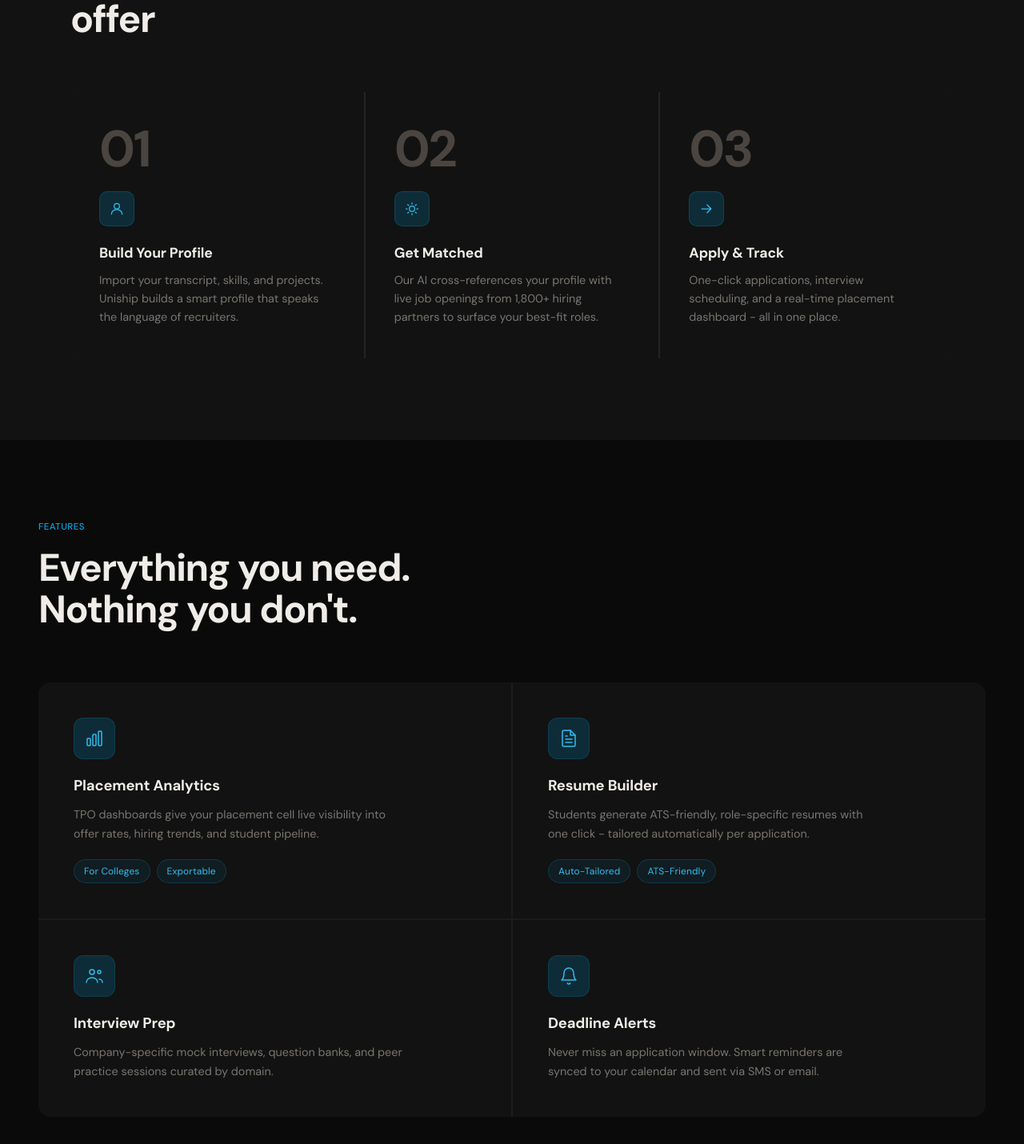
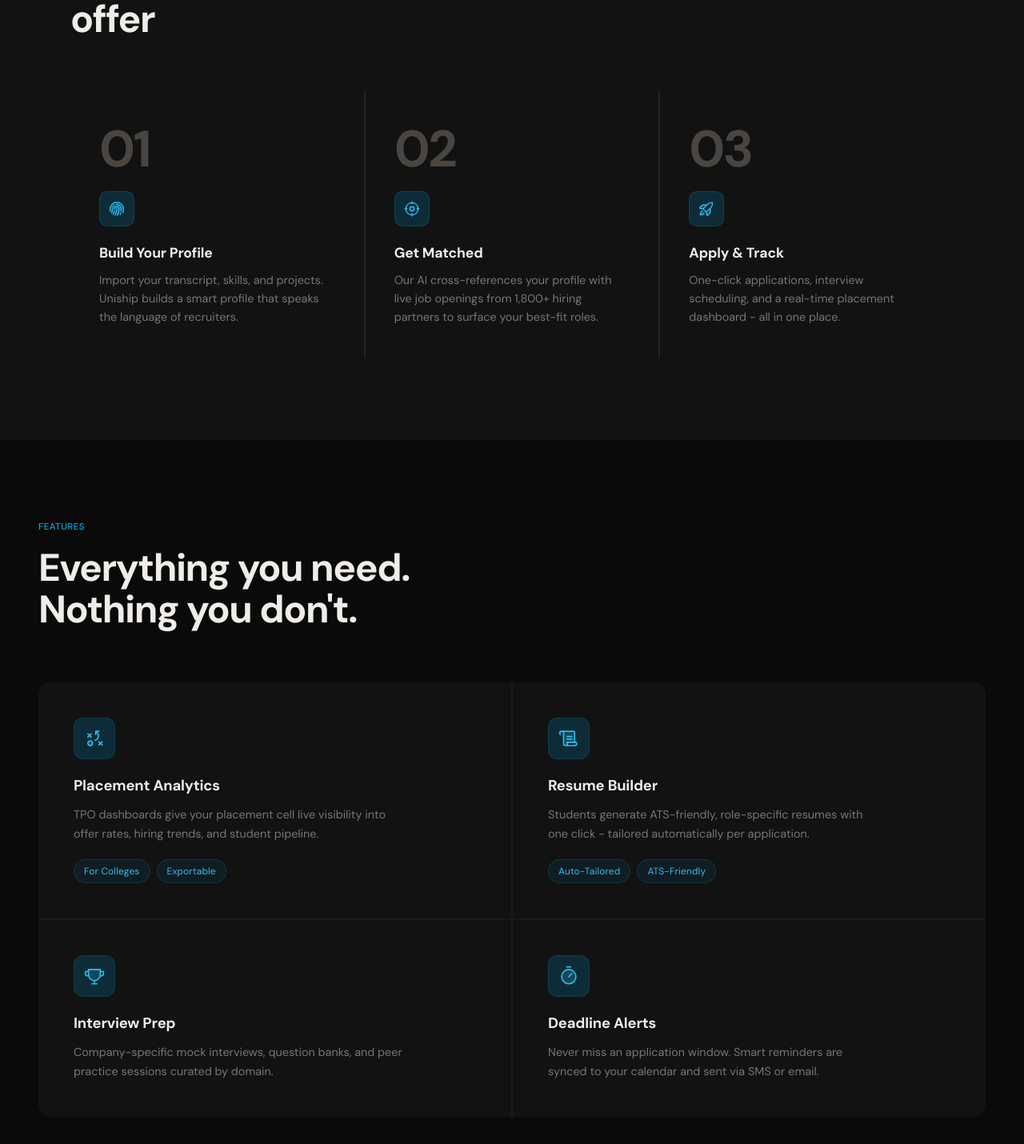
Before and after one commit to mittahateclub/uniship, a Next.js app: page / in a window 1280 px wide. Shown: the part 990-2420 px from the top of the page at 80% size. Built offline with nearby package versions, Linux system fonts and the light colour scheme; no server answers.

Commit message:
practice questions

```diff
--- a/app/(protected)/user/test-portal/[id]/page.tsx
+++ b/app/(protected)/user/test-portal/[id]/page.tsx
@@ -472,9 +472,10 @@ export default function TakeTest({ params }: { params: Promise<{ id: string }> }
     setChecks(c => ({ ...c, internet: 'checking' }));
     try {
       const start = performance.now();
-      await fetch('https://www.google.com/favicon.ico', { mode: 'no-cors', cache: 'no-store' });
+      // Ping own origin — always allowed by CSP 'self' and proves server reachability
+      await fetch('/api/compile', { method: 'HEAD', cache: 'no-store' });
       const latency = Math.round(performance.now() - start);
-      setChecks(c => ({ ...c, internet: latency < 2000 ? 'pass' : 'slow' }));
+      setChecks(c => ({ ...c, internet: latency < 3000 ? 'pass' : 'slow' }));
     } catch {
       setChecks(c => ({ ...c, internet: 'fail' }));
     }
--- a/app/landing-page.tsx
+++ b/app/landing-page.tsx
@@ -6,6 +6,15 @@ import { useEffect, useState } from 'react';
 import Link from 'next/link';
 import Image from 'next/image';
 import { DM_Sans } from 'next/font/google';
+import {
+  Fingerprint,
+  Crosshair,
+  RocketLaunch,
+  Strategy,
+  Scroll,
+  Trophy,
+  Timer,
+} from '@phosphor-icons/react';
 
 const dmSans = DM_Sans({
   subsets: ['latin'],
@@ -511,10 +520,7 @@ export default function Home() {
             <div className="step">
               <div className="step-num">01</div>
               <div className="step-icon">
-                <svg viewBox="0 0 24 24" fill="none" strokeWidth="1.5" strokeLinecap="round" strokeLinejoin="round">
-                  <circle cx="12" cy="8" r="4" />
-                  <path d="M4 20c0-4 3.582-7 8-7s8 3 8 7" />
-                </svg>
+                <Fingerprint weight="duotone" />
               </div>
               <h3>Build Your Profile</h3>
               <p>Import your transcript, skills, and projects. Uniship builds a smart profile that speaks the language of recruiters.</p>
@@ -523,10 +529,7 @@ export default function Home() {
             <div className="step">
               <div className="step-num">02</div>
               <div className="step-icon">
-                <svg viewBox="0 0 24 24" fill="none" strokeWidth="1.5" strokeLinecap="round" strokeLinejoin="round">
-                  <path d="M12 3v2M12 19v2M3 12h2M19 12h2M5.636 5.636l1.414 1.414M16.95 16.95l1.414 1.414M5.636 18.364l1.414-1.414M16.95 7.05l1.414-1.414" />
-                  <circle cx="12" cy="12" r="4" />
-                </svg>
+                <Crosshair weight="duotone" />
               </div>
               <h3>Get Matched</h3>
               <p>Our AI cross-references your profile with live job openings from 1,800+ hiring partners to surface your best-fit roles.</p>
@@ -535,9 +538,7 @@ export default function Home() {
             <div className="step">
               <div className="step-num">03</div>
               <div className="step-icon">
-                <svg viewBox="0 0 24 24" fill="none" strokeWidth="1.5" strokeLinecap="round" strokeLinejoin="round">
-                  <path d="M5 12h14M13 6l6 6-6 6" />
-                </svg>
+                <RocketLaunch weight="duotone" />
               </div>
               <h3>Apply &amp; Track</h3>
               <p>One-click applications, interview scheduling, and a real-time placement dashboard - all in one place.</p>
@@ -556,11 +557,7 @@ export default function Home() {
         <div className="features-grid">
           <div className="feature-card">
             <div className="feat-icon">
-              <svg viewBox="0 0 24 24" fill="none" strokeWidth="1.5" strokeLinecap="round" strokeLinejoin="round">
-                <rect x="3" y="12" width="4" height="9" rx="1" />
-                <rect x="10" y="7" width="4" height="14" rx="1" />
-                <rect x="17" y="3" width="4" height="18" rx="1" />
-              </svg>
+              <Strategy weight="duotone" />
             </div>
             <h3>Placement Analytics</h3>
             <p>TPO dashboards give your placement cell live visibility into offer rates, hiring trends, and student pipeline.</p>
@@ -572,13 +569,7 @@ export default function Home() {
 
           <div className="feature-card">
             <div className="feat-icon">
-              <svg viewBox="0 0 24 24" fill="none" strokeWidth="1.5" strokeLinecap="round" strokeLinejoin="round">
-                <path d="M14 2H6a2 2 0 0 0-2 2v16a2 2 0 0 0 2 2h12a2 2 0 0 0 2-2V8z" />
-                <polyline points="14 2 14 8 20 8" />
-                <line x1="16" y1="13" x2="8" y2="13" />
-                <line x1="16" y1="17" x2="8" y2="17" />
-                <line x1="10" y1="9" x2="8" y2="9" />
-              </svg>
+              <Scroll weight="duotone" />
             </div>
             <h3>Resume Builder</h3>
             <p>Students generate ATS-friendly, role-specific resumes with one click - tailored automatically per application.</p>
@@ -590,12 +581,7 @@ export default function Home() {
 
           <div className="feature-card">
             <div className="feat-icon">
-              <svg viewBox="0 0 24 24" fill="none" strokeWidth="1.5" strokeLinecap="round" strokeLinejoin="round">
-                <circle cx="9" cy="7" r="3" />
-                <path d="M2 20c0-3.314 3.134-6 7-6s7 2.686 7 6" />
-                <circle cx="18" cy="7" r="2" />
-                <path d="M22 20c0-2.21-1.79-4-4-4" />
-              </svg>
+              <Trophy weight="duotone" />
             </div>
             <h3>Interview Prep</h3>
             <p>Company-specific mock interviews, question banks, and peer practice sessions curated by domain.</p>
@@ -603,10 +589,7 @@ export default function Home() {
 
           <div className="feature-card">
             <div className="feat-icon">
-              <svg viewBox="0 0 24 24" fill="none" strokeWidth="1.5" strokeLinecap="round" strokeLinejoin="round">
-                <path d="M18 8A6 6 0 0 0 6 8c0 7-3 9-3 9h18s-3-2-3-9" />
-                <path d="M13.73 21a2 2 0 0 1-3.46 0" />
-              </svg>
+              <Timer weight="duotone" />
             </div>
             <h3>Deadline Alerts</h3>
             <p>Never miss an application window. Smart reminders are synced to your calendar and sent via SMS or email.</p>
@@ -1654,9 +1637,9 @@ export default function Home() {
         }
 
         .step-icon svg {
-          width: 20px;
-          height: 20px;
-          stroke: var(--orange-light);
+          width: 22px;
+          height: 22px;
+          color: var(--orange-light);
         }
 
         .step h3 {
@@ -1732,9 +1715,9 @@ export default function Home() {
         }
 
         .feat-icon svg {
-          width: 24px;
-          height: 24px;
-          stroke: var(--orange-light);
+          width: 26px;
+          height: 26px;
+          color: var(--orange-light);
         }
 
         .feature-card h3 {
--- a/app/login/page.tsx
+++ b/app/login/page.tsx
@@ -77,7 +77,7 @@ export default function LoginPage() {
         {/* Card */}
         <div className="bg-[var(--bg-surface)] rounded border border-[var(--border-subtle)] p-6">
           {error && (
-            <div className="bg-[#00A8E1]/10 text-[#00A8E1] px-3 py-2 rounded text-[13px] font-medium mb-5 border border-[#00A8E1]/20">
+            <div className="bg-red-500/10 text-red-500 px-3 py-2 rounded text-[13px] font-medium mb-5 border border-red-500/20">
               {error}
             </div>
           )}
--- a/components/RoleGuard.tsx
+++ b/components/RoleGuard.tsx
@@ -22,7 +22,7 @@ export default function RoleGuard({ allowedRoles, children }: RoleGuardProps) {
     if (loading) return;
 
     if (!user) {
-      router.replace('/login');
+      router.replace('/');
       return;
     }
 
--- a/next.config.ts
+++ b/next.config.ts
@@ -14,7 +14,7 @@ const securityHeaders = [
       "style-src 'self' 'unsafe-inline' https://fonts.googleapis.com",
       "font-src 'self' https://fonts.gstatic.com",
       "img-src 'self' data: blob: https://firebasestorage.googleapis.com https://*.googleusercontent.com",
-      "connect-src 'self' https://*.googleapis.com https://*.firebaseio.com https://*.firebase.com wss://*.firebaseio.com https://ce.judge0.com https://api.cloud.llamaindex.ai https://api.groq.com",
+      "connect-src 'self' https://*.googleapis.com https://*.google.com https://*.firebaseio.com https://*.firebase.com wss://*.firebaseio.com https://ce.judge0.com https://api.cloud.llamaindex.ai https://api.groq.com",
       "frame-src 'self' https://accounts.google.com https://*.firebaseapp.com",
       "object-src 'none'",
       "base-uri 'self'",
--- a/package.json
+++ b/package.json
@@ -11,6 +11,7 @@
   "dependencies": {
     "@google/generative-ai": "^0.24.1",
     "@monaco-editor/react": "^4.7.0",
+    "@phosphor-icons/react": "^2.1.10",
     "firebase": "^12.9.0",
     "firebase-admin": "^13.7.0",
     "groq-sdk": "^0.37.0",
```
Also changed, not shown: 2 other files (tests, documents, lock files or other folders).
